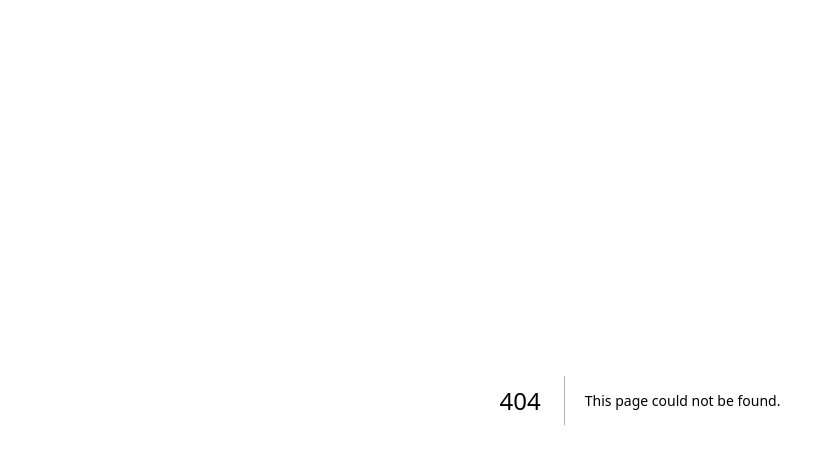
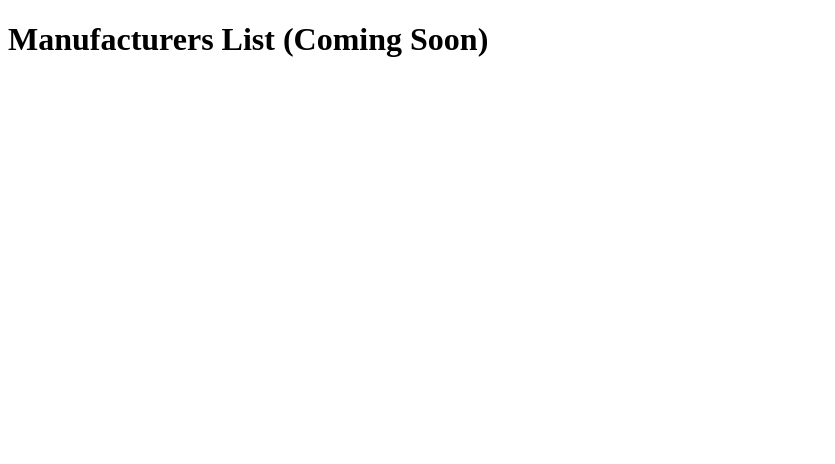
Before and after one commit to emeiBoy/bot86, a Next.js app: page /manufacturers in a window 1280 px wide. Before the commit this address had no page. Shown: the top 464 px of the page, without its empty margins (0-835 px from the left). Built offline with nearby package versions, Linux system fonts and the light colour scheme.

Commit message:
Add Manufacturers component with placeholder message

```diff
--- /dev/null
+++ b/app/manufacturers/page.js
@@ -0,0 +1,3 @@
+export default function Manufacturers() {
+  return <h1>Manufacturers List (Coming Soon)</h1>;
+}
```
